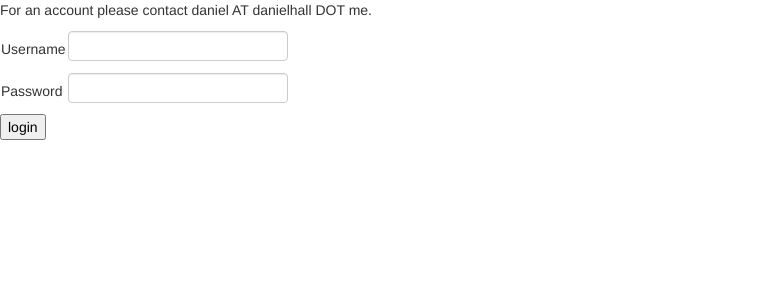
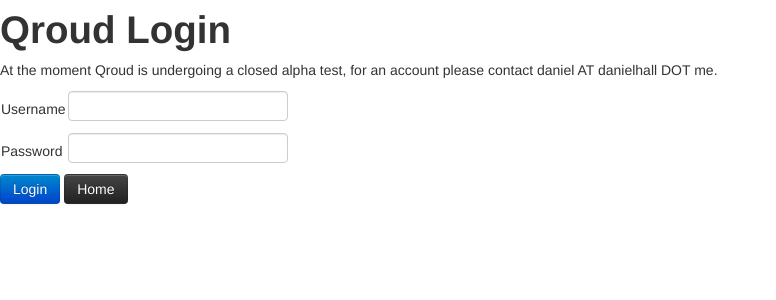
Before and after one commit to smarthall/Qroud, a Django app: template quiz/templates/quiz_login.html in a window 1280 px wide. Shown: the top 300 px of the page, without its empty margins (0-776 px from the left). Run offline with Django 3.2, Linux system fonts and the light colour scheme; the template is opened without the code that fills it, so the values that code supplies are empty, except form fields; tables that the repository leaves empty hold one stand-in row (values such as "Sample post"); form fields are guessed from the names that the template uses; some libraries are stand-ins or nearby versions.

Commit message:
Styled the login page

```diff
--- a/quiz/templates/quiz_login.html
+++ b/quiz/templates/quiz_login.html
@@ -1,10 +1,11 @@
 {% extends "base.html" %}
 
 {% block content %}
+<h1>Qroud Login</h1>
 {% if form.errors %}
 <p>Your username and password didn't match. Please try again.</p>
 {% endif %}
-<p>For an account please contact daniel AT danielhall DOT me.</p>
+<p>At the moment Qroud is undergoing a closed alpha test, for an account please contact daniel AT danielhall DOT me.</p>
 <form method="post" action="/accounts/login/">
 {% csrf_token %}
 <table>
@@ -18,7 +19,7 @@
 </tr>
 </table>
 
-<input type="submit" value="login" />
+<input class="btn btn-primary" type="submit" value="Login" /> <a class="btn btn-inverse" href='/'>Home</a>
 <input type="hidden" name="next" value="{{ next }}" />
 </form>
 {% endblock %}
```
